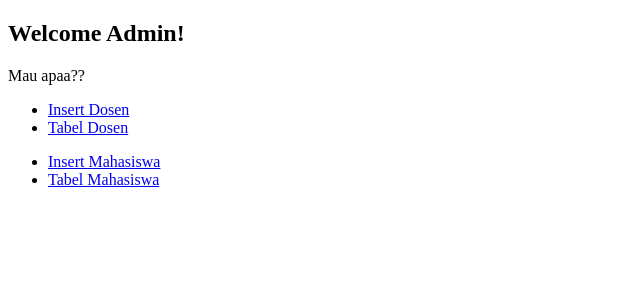
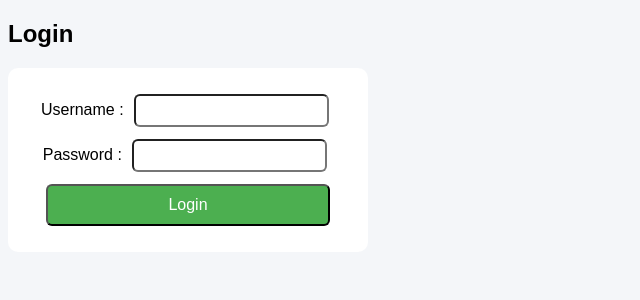
Before and after one commit to alpinnbtk/Project_FSP, a PHP site: page / in a window 1280 px wide. Shown: the top 300 px of the page, without its empty margins (0-640 px from the left). Run offline with PHP 8.4, Linux system fonts and the light colour scheme.

```diff
--- a/index.php
+++ b/index.php
@@ -1,24 +1,123 @@
+<?php
+
+
+?>
 <!DOCTYPE html>
 <html lang="en">
 
 <head>
     <meta charset="UTF-8">
     <meta name="viewport" content="width=device-width, initial-scale=1.0">
-    <title>Dashboard Admin</title>
+    <title>Document</title>
+
+    <style>
+        body {
+            background: #f4f6f9;
+            font-family: Arial;
+        }
+
+        form {
+            background: #fff;
+            padding: 20px 30px;
+            border-radius: 10px;
+            text-align: center;
+            width: 300px;
+        }
+
+        h2 {
+            margin-bottom: 20px;
+        }
+
+        label {
+            text-align: left;
+        }
+
+        input {
+            /* width: 100%; */
+            border-radius: 6px;
+            padding: 7px;
+            margin: 6px;
+
+        }
+
+        button {
+            background: #4CAF50;
+            color: white;
+            padding: 10px 120px;
+            border-radius: 6px;
+            margin: 6px;
+            font-size: 16px;
+        }
+
+        button:hover {
+            background: #45a049;
+        }
+
+        p {
+            color: #FF0000;
+        }
+    </style>
 </head>
 
 <body>
-    <h2>Welcome Admin!</h2>
-    <p>Mau apaa??</p>
-    <ul>
-        <li><a href="tambah_data_dosen.php">Insert Dosen</a></li>
-        <li><a href="tabel_data_dosen.php">Tabel Dosen</a></li>
-    </ul>
+    <h2>Login</h2>
 
-    <ul>
-        <li><a href="tambah_data_mahasiswa.php">Insert Mahasiswa</a></li>
-        <li><a href="tabel_data_mahasiswa.php">Tabel Mahasiswa</a></li>
-    </ul>
+    <form method="POST">
+
+        <label>Username : </label>
+        <input type="text" name="username">
+
+        <br />
+
+        <label>Password : </label>
+        <input type="text" name="password">
+
+        <br />
+
+        <button type="submit" name="login">Login</button>
+
+        <?php
+        session_start();
+
+        $mysqli = new mysqli("localhost", "root", "", "fullstack");
+        if ($mysqli->connect_errno) {
+            echo "Failed to connect to MySQL: " . $mysqli->connect_error;
+        }
+
+        if (isset($_POST['login'])) {
+            $username = $_POST['username'];
+            $password = $_POST['password'];
+
+            $stmt = $mysqli->prepare("SELECT * FROM akun WHERE username LIKE ?");
+            $stmt->bind_param(
+                "s",
+                $username,
+            );
+
+            $stmt->execute();
+            $res = $stmt->get_result();
+
+            if ($row = $res->fetch_assoc()) {
+
+                if ($row['password'] == $password) {
+                    if ($row['isadmin'] == 0) {
+                        $_SESSION['username'] = $username;
+                        header('Location:ganti_password.php');
+                    } else {
+                        header('Location:dashboard_admin.php');
+                    }
+                } else {
+                    echo "<p>Password anda salah</p>";
+                }
+            } else {
+                echo "<p>User tidak terdaftar!</p>";
+            }
+        }
+
+        ?>
+
+    </form>
+
 </body>
 
 </html>
```
Also changed, not shown: dashboard_admin.php (added, +24 -0 lines), ganti_password.php (+45 -2 lines), tabel_data_dosen.php (+59 -14 lines), tabel_data_mahasiswa.php (+63 -18 lines).
